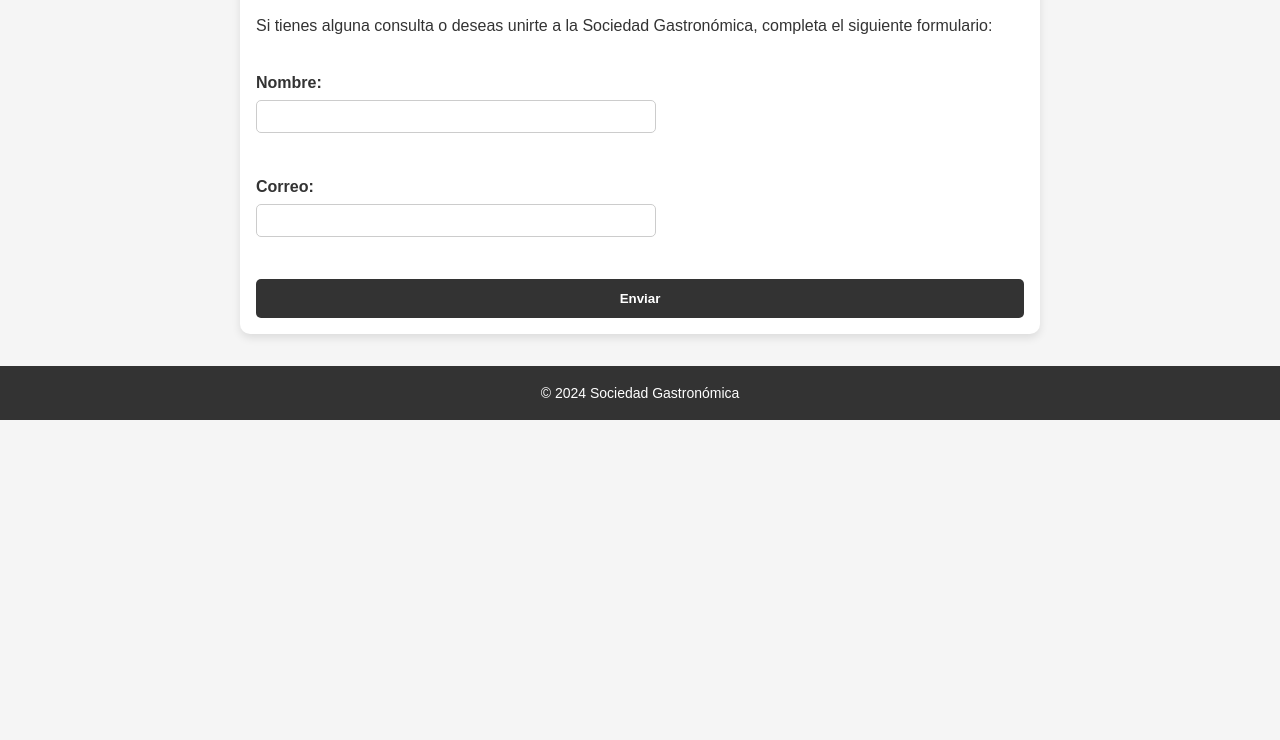
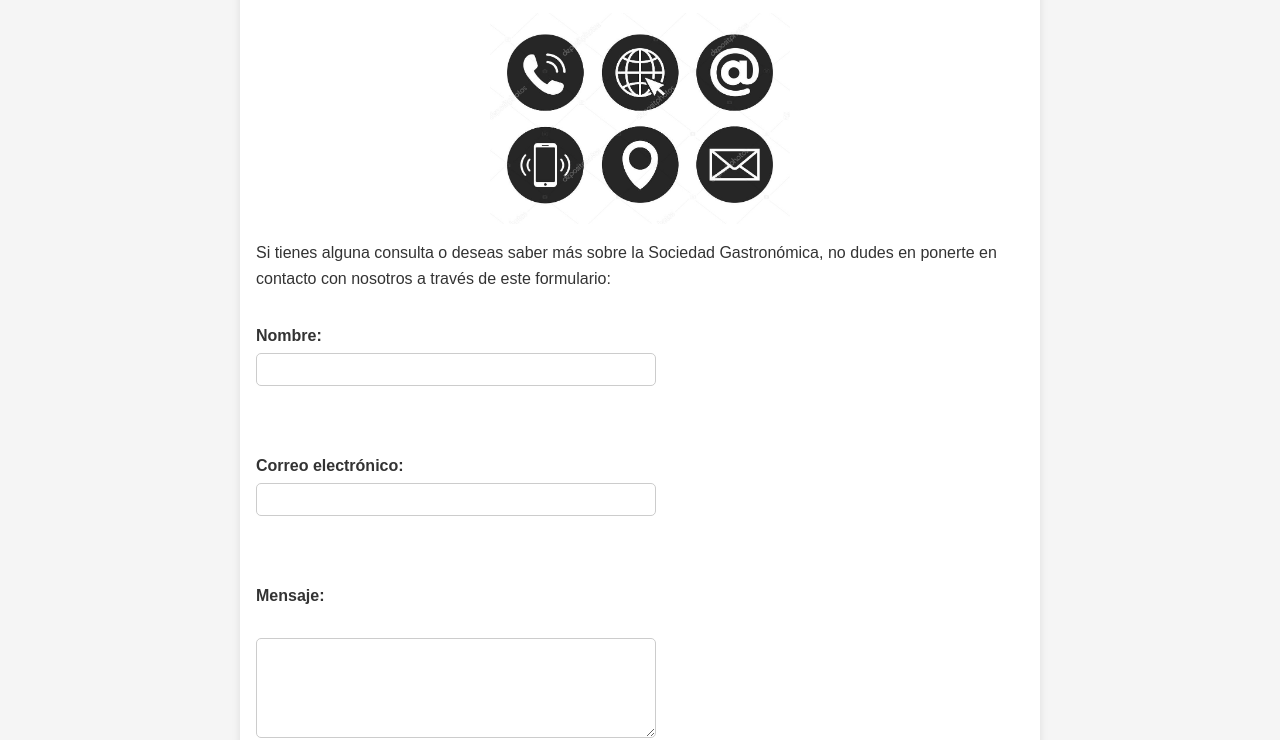
Before and after one commit to Bryan26L/2425TuIDbirtLH, a plain HTML site: page contacto.html in a window 1280 px wide. Shown: the part 213-953 px from the top of the page. Before the commit the page ends 800 px from the top, so only its background shows below. Drawn offline with Linux system fonts and the light colour scheme.

Commit message:
Añadir mejoras en el diseño y contenido del sitio

```diff
--- a/contacto.html
+++ b/contacto.html
@@ -1,10 +1,10 @@
 <!DOCTYPE html>
 <html lang="es">
 <head>
-    <meta charset="UTF-8">
-    <meta name="viewport" content="width=device-width, initial-scale=1.0">
+    <meta charset="UTF-8" />
+    <meta name="viewport" content="width=device-width, initial-scale=1.0" />
     <title>Contacto</title>
-    <link rel="stylesheet" href="estilos/estilos.css">
+    <link rel="stylesheet" href="estilos/estilos.css" />
 </head>
 <body>
 
@@ -25,14 +25,15 @@
     <!-- Sección principal de contenido -->
     <main>
         <h2>Contacto</h2>
-        <p>Si tienes alguna consulta o deseas unirte a la Sociedad Gastronómica, completa el siguiente formulario:</p>
-        <form action="mailto:tuemail@ejemplo.com" method="get">
+        <img src="imagenes/contacto.jpg" alt="Icono de contacto" />
+        <p>Si tienes alguna consulta o deseas saber más sobre la Sociedad Gastronómica, no dudes en ponerte en contacto con nosotros a través de este formulario:</p>
+        <form action="mailto:correo@ejemplo.com" method="post" enctype="text/plain">
             <label for="nombre">Nombre:</label>
-            <input type="text" id="nombre" name="nombre" required>
-            <br>
-            <label for="correo">Correo:</label>
-            <input type="email" id="correo" name="correo" required>
-            <br>
+            <input type="text" id="nombre" name="nombre"><br><br>
+            <label for="email">Correo electrónico:</label>
+            <input type="email" id="email" name="email"><br><br>
+            <label for="mensaje">Mensaje:</label><br>
+            <textarea id="mensaje" name="mensaje"></textarea><br><br>
             <input type="submit" value="Enviar">
         </form>
     </main>
```
Also changed, not shown: eventos.html (+4 -3 lines), menu.html (+4 -3 lines), sobre.html (+4 -3 lines), imagenes/contacto.jpg (added), imagenes/evento.jpg (added), imagenes/logo.jpg (added), imagenes/menu.jpg (added), imagenes/sociedad.jpg (added).
